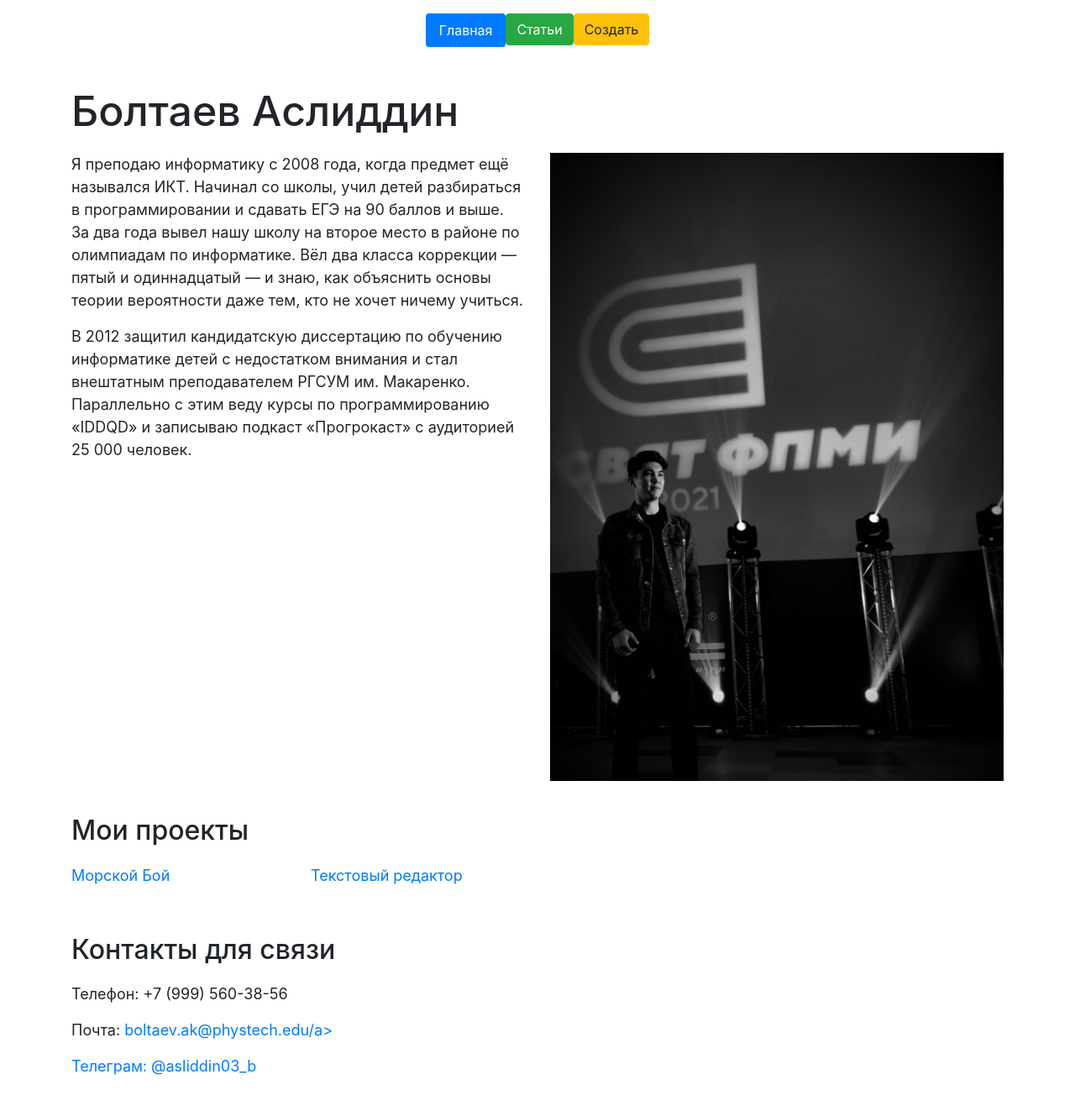
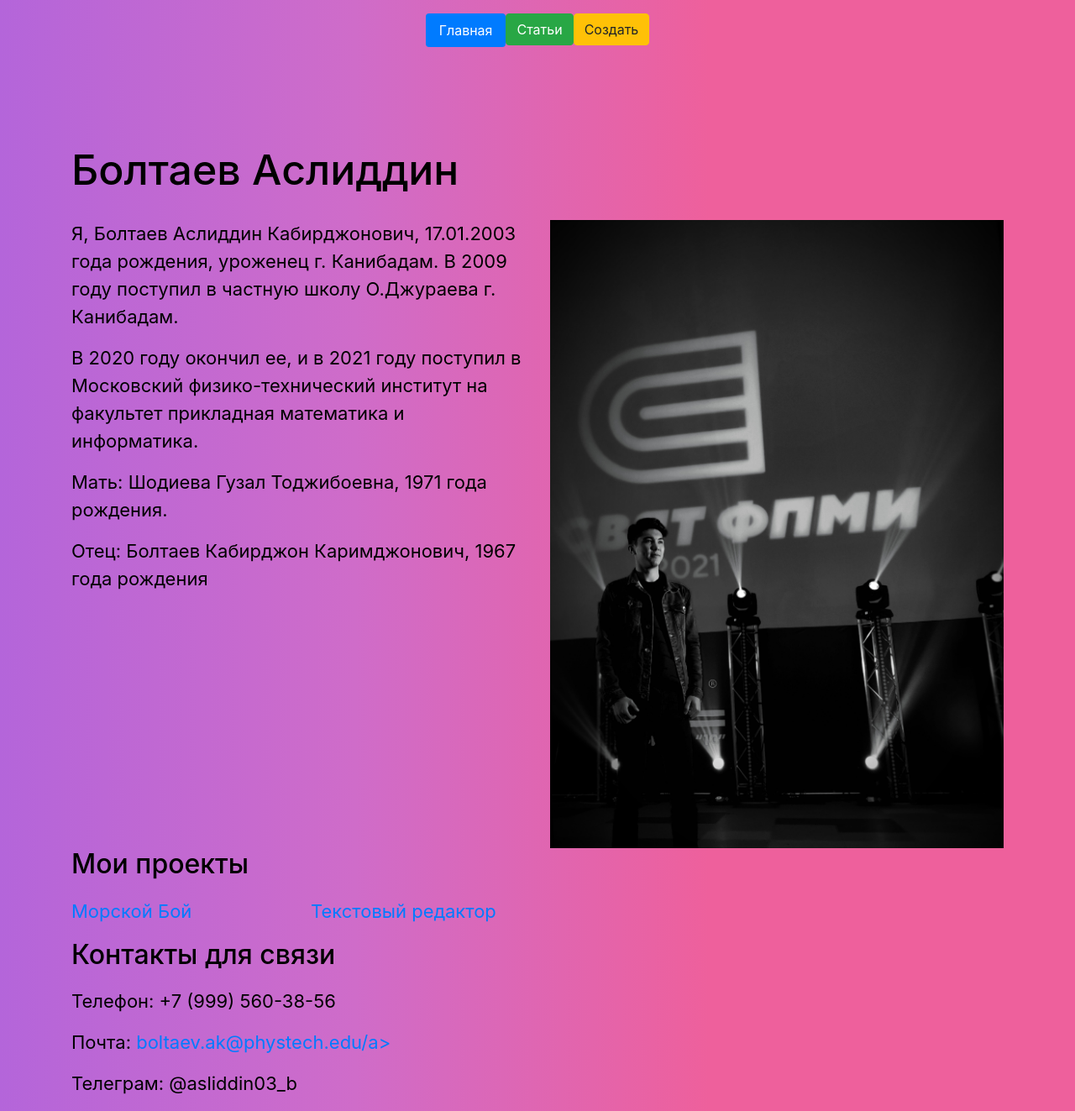
Before and after one commit to asliddin03/Python_2_reveiw, a Flask app: page /about in a window 1280 px wide. Shown: the whole page at 84% size. Before the commit the page ends 1280 px from the top, so only its background shows below. Run offline with Flask 2, Linux system fonts and the light colour scheme; some libraries are stand-ins or nearby versions.

Commit message:
2_reveiw

```diff
--- a/Desktop/site/start/templates/about.html
+++ b/Desktop/site/start/templates/about.html
@@ -6,6 +6,7 @@
   <meta charset="utf-8">
   <meta http-equiv="X-UA-Compatible" content="IE=edge">
   <meta name="viewport" content="width=device-width, initial-scale=1">
+  <link rel="stylesheet" type="text/css" href="{{ url_for('static', filename='css/style.css')}}">
   <link rel="stylesheet" href="https://stackpath.bootstrapcdn.com/bootstrap/4.3.1/css/bootstrap.min.css"
     integrity="sha384-ggOyR0iXCbMQv3Xipma34MD+dH/1fQ784/j6cY/iJTQUOhcWr7x9JvoRxT2MZw1T" crossorigin="anonymous">
   <style type="text/css">
@@ -16,17 +17,16 @@
 
     h1 {
       font-size: 50px;
-      margin-top: 30px;
-      margin-bottom: 20px;
+      margin-top: 100px;
+      margin-bottom: 30px;
     }
 
     h2 {
-      margin-top: 40px;
       margin-bottom: 20px;
     }
 
     p {
-      font-size: 18px;
+      font-size: 22px;
     }
   </style>
 </head>
@@ -49,14 +49,13 @@
   <div class="container">
     <div class="row">
       <div class="col-12 col-sm-12 col-md-6 col-lg-6 col-xl-6">
-        <p>Я преподаю информатику с 2008 года, когда предмет ещё назывался ИКТ. Начинал со школы, учил детей разбираться
-          в программировании и сдавать ЕГЭ на 90 баллов и выше. За два года вывел нашу школу на второе место в районе по
-          олимпиадам по информатике. Вёл два класса коррекции — пятый и одиннадцатый — и знаю, как объяснить основы
-          теории вероятности даже тем, кто не хочет ничему учиться.</p>
-        <p>В 2012 защитил кандидатскую диссертацию по обучению информатике детей с недостатком внимания и стал
-          внештатным преподавателем РГСУМ им. Макаренко. Параллельно с этим веду курсы по программированию «IDDQD» и
-          записываю подкаст «Прогрокаст» с аудиторией 25 000 человек.</p>
-      </div>
+        <p>Я, Болтаев Аслиддин Кабирджонович, 17.01.2003 года рождения, уроженец г. Канибадам.
+        В 2009 году поступил в частную школу О.Джураева г. Канибадам.</p>
+        <p>В 2020 году окончил ее, и в 2021 году поступил в Московский физико-технический институт
+        на факультет прикладная математика и информатика. </p>
+        <p>Мать: Шодиева Гузал Тоджибоевна, 1971 года рождения.</p>
+        <p>Отец: Болтаев Кабирджон Каримджонович, 1967 года рождения</p>
+    </div>
       <div class="col-12 col-sm-12 col-md-6 col-lg-6 col-xl-6">
         <img src="{{ url_for('static', filename='images/2.png')}}">
       </div>
--- a/Desktop/site/start/templates/create.html
+++ b/Desktop/site/start/templates/create.html
@@ -10,7 +10,7 @@
         <ul class="nav nav-pills">
             <li class="nav-item"><a href="/home" class="nav-link active" aria-current="page">Главная</a></li>
             <li class="nav-item"><a href="/post" class="btn btn-success">Статьи</a></li>
-            <li class="nav-item"><a href="/about" class="btn btn-success">About</a></li>
+            <li class="nav-item"><a href="/about" class="btn btn-secondary">About</a></li>
         </ul>
     </header>
     <h1>Добавление статьи</h1>
--- a/Desktop/site/start/templates/index.html
+++ b/Desktop/site/start/templates/index.html
@@ -19,7 +19,7 @@
   <header class="d-flex justify-content-center py-3">
     <ul class="nav nav-pills">
       <li class="nav-item"><a href="/post" class="btn btn-success">Статьи</a></li>
-      <li class="nav-item"><a href="/about" class="btn btn-success">About</a></li>
+      <li class="nav-item"><a href="/about" class="btn btn-secondary">About</a></li>
       <li class="nav-item"><a href="/create" class="btn btn-warning">Создать</a></li>
     </ul>
   </header>
--- a/Desktop/site/start/templates/post.html
+++ b/Desktop/site/start/templates/post.html
@@ -9,7 +9,7 @@
     <header class="d-flex justify-content-center py-3">
         <ul class="nav nav-pills">
             <li class="nav-item"><a href="/home" class="nav-link active" aria-current="page">Главная</a></li>
-            <li class="nav-item"><a href="/about" class="btn btn-success">About</a></li>
+            <li class="nav-item"><a href="/about" class="btn btn-secondary">About</a></li>
             <li class="nav-item"><a href="/create" class="btn btn-warning">Создать</a></li>
         </ul>
     </header>
--- a/Desktop/site/start/templates/post_id.html
+++ b/Desktop/site/start/templates/post_id.html
@@ -10,7 +10,7 @@
         <ul class="nav nav-pills">
             <li class="nav-item"><a href="/home" class="nav-link active" aria-current="page">Главная</a></li>
             <li class="nav-item"><a href="/post" class="btn btn-success">Статьи</a></li>
-            <li class="nav-item"><a href="/about" class="btn btn-success">About</a></li>
+            <li class="nav-item"><a href="/about" class="btn btn-secondary">About</a></li>
             <li class="nav-item"><a href="/create" class="btn btn-warning">Создать</a></li>
         </ul>
     </header>
--- a/Desktop/site/start/templates/update.html
+++ b/Desktop/site/start/templates/update.html
@@ -10,7 +10,7 @@
         <ul class="nav nav-pills">
             <li class="nav-item"><a href="/home" class="nav-link active" aria-current="page">Главная</a></li>
             <li class="nav-item"><a href="/post" class="btn btn-success">Статьи</a></li>
-            <li class="nav-item"><a href="/about" class="btn btn-success">About</a></li>
+            <li class="nav-item"><a href="/about" class="btn btn-secondary">About</a></li>
             <li class="nav-item"><a href="/create" class="btn btn-warning">Создать</a></li>
         </ul>
     </header>
```
Also changed, not shown: Desktop/site/start/base.db, 1 other file.
